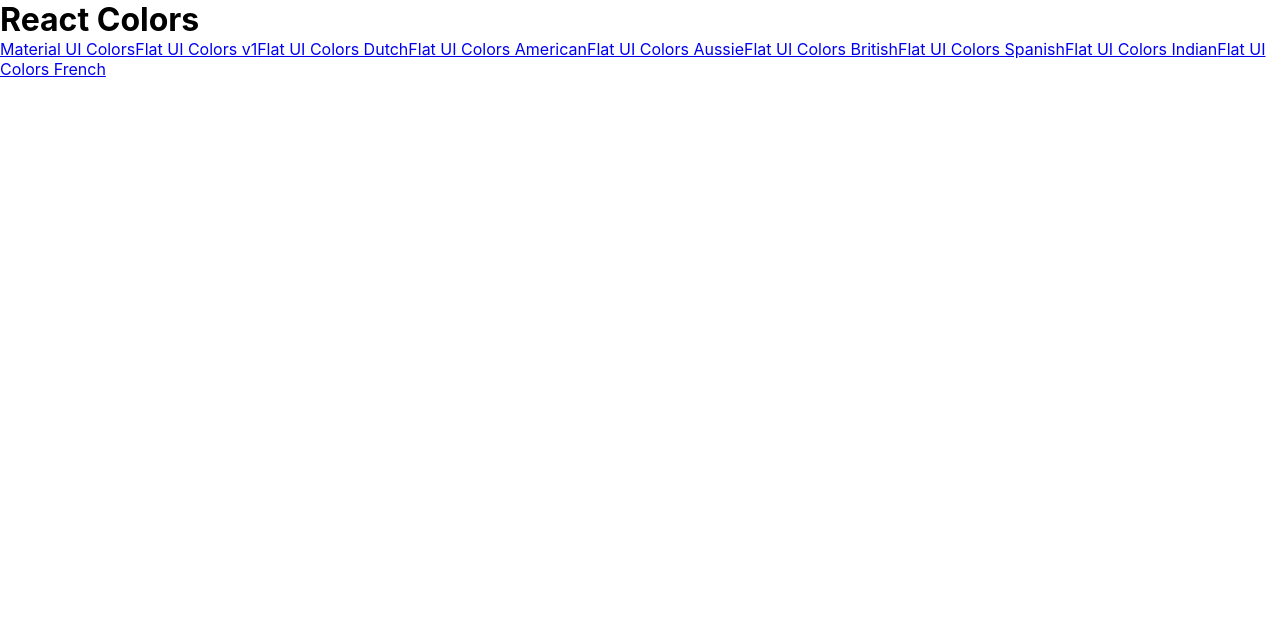
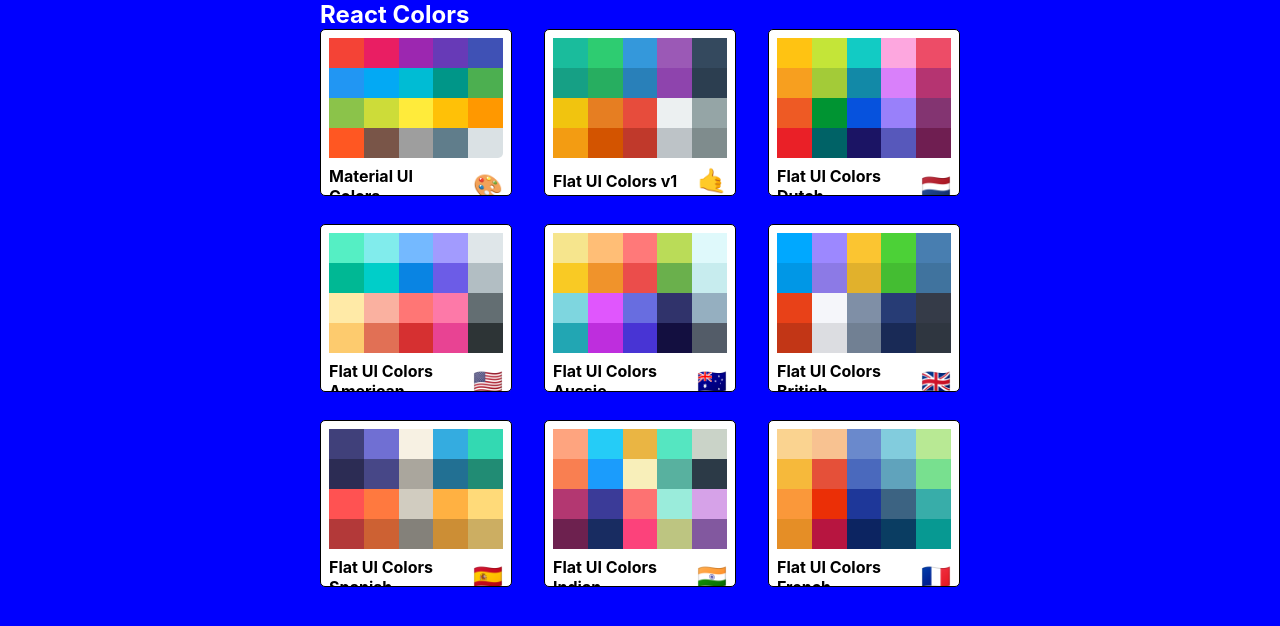
Before and after one commit to nikssan123/react-colors, a React (Create React App) app: page / in a window 1280 px wide. Shown: the top 626 px of the page. Built offline with nearby package versions, Linux system fonts and the light colour scheme; the HTML template or start-up script is replaced by a standard one.

Commit message:
adding minipalette

```diff
--- a/src/App.js
+++ b/src/App.js
@@ -12,7 +12,11 @@
 	render() {
 		return (
 			<Switch>
-				<Route exact path="/" render={() => <PaletteList palettes={seedColors} />} />
+				<Route
+					exact
+					path="/"
+					render={props => <PaletteList palettes={seedColors} {...props} />}
+				/>
 				<Route
 					exact
 					path="/palette/:id"
@@ -22,6 +26,7 @@
 						/>
 					)}
 				/>
+				<Route exact path="/palette/:paletteId/:colorId" render={() => <h1>Hi</h1>} />
 			</Switch>
 			// <Palette palette={generatePalette(seedColors[1])} />
 		);
--- a/src/ColorBox.js
+++ b/src/ColorBox.js
@@ -1,4 +1,5 @@
 import React, { Component } from 'react';
+import { Link } from 'react-router-dom';
 import { CopyToClipboard } from 'react-copy-to-clipboard';
 import './ColorBox.css';
 
@@ -36,7 +37,9 @@
 						</div>
 						<button className="copy-button">Copy</button>
 					</div>
-					<span className="see-more">More</span>
+					<Link to="/" onClick={e => e.stopPropagation()}>
+						<span className="see-more">More</span>
+					</Link>
 				</div>
 			</CopyToClipboard>
 		);
--- /dev/null
+++ b/src/MiniPalette.js
@@ -0,0 +1,67 @@
+import React from 'react';
+import { withStyles } from '@material-ui/styles';
+
+const styles = {
+	root: {
+		backgroundColor: 'white',
+		border: '1px solid black',
+		borderRadius: '5px',
+		padding: '0.5rem',
+		position: 'relative',
+		overflow: 'hidden',
+		'&:hover': {
+			cursor: 'pointer'
+		}
+	},
+	colors: {
+		backgroundColor: '#dae1e4',
+		height: '120px',
+		width: '100%',
+		borderRadius: '5px'
+	},
+	title: {
+		display: 'flex',
+		justifyContent: 'space-between',
+		alignItems: 'center',
+		margin: '0',
+		color: 'black',
+		paddingTop: '0.5rem',
+		fontSize: '1rem',
+		position: 'relative'
+	},
+	emoji: {
+		marginLeft: '0.5rem',
+		fontSize: '1.5rem'
+	},
+	miniColor: {
+		height: '25%',
+		width: '20%',
+		display: 'inline-block',
+		margin: '0 auto',
+		position: 'relative',
+		marginBottom: '-4px'
+	}
+};
+
+const MiniPalette = props => {
+	const { classes, paletteName, emoji, colors, handleClick } = props;
+
+	const miniColorBoxes = colors.map(color => (
+		<div
+			key={color.name}
+			className={classes.miniColor}
+			style={{ backgroundColor: color.color }}
+		/>
+	));
+
+	return (
+		<div className={classes.root} onClick={handleClick}>
+			<div className={classes.colors}> {miniColorBoxes}</div>
+			<h5 className={classes.title}>
+				{paletteName} <span className={classes.emoji}>{emoji}</span>
+			</h5>
+		</div>
+	);
+};
+
+export default withStyles(styles)(MiniPalette);
--- a/src/PaletteList.js
+++ b/src/PaletteList.js
@@ -1,17 +1,63 @@
 import React, { Component } from 'react';
-import { Link } from 'react-router-dom';
+import { withStyles } from '@material-ui/styles';
+import MiniPalette from './MiniPalette';
 
-export default class PaletteList extends Component {
+const styles = {
+	root: {
+		backgroundColor: 'blue',
+		height: '100vh',
+		display: 'flex',
+		alignItems: 'flex-start',
+		justifyContent: 'center'
+	},
+	container: {
+		width: '50%',
+		display: 'flex',
+		alignItems: 'flex-start',
+		flexDirection: 'column',
+		flexWrap: 'wrap'
+	},
+	nav: {
+		display: 'flex',
+		width: '100%',
+		justifyContent: 'space-between',
+		color: 'white'
+	},
+	palettes: {
+		boxSizing: 'border-box',
+		width: '100%',
+		display: 'grid',
+		gridTemplateColumns: 'repeat(3, 30%)',
+		gridGap: '5%'
+	}
+};
+
+class PaletteList extends Component {
+	goToPalette(id) {
+		this.props.history.push(`/palette/${id}`);
+	}
+
 	render() {
-		const { palettes } = this.props;
+		const { palettes, classes } = this.props;
 
 		return (
-			<div>
-				<h1>React Colors</h1>
-				{palettes.map(palette => (
-					<Link to={`/palette/${palette.id}`}>{palette.paletteName}</Link>
-				))}
+			<div className={classes.root}>
+				<div className={classes.container}>
+					<nav className={classes.nav}>
+						<h1>React Colors</h1>
+					</nav>
+					<div className={classes.palettes}>
+						{palettes.map(palette => (
+							<MiniPalette
+								{...palette}
+								handleClick={() => this.goToPalette(palette.id)}
+							/>
+						))}
+					</div>
+				</div>
 			</div>
 		);
 	}
 }
+
+export default withStyles(styles)(PaletteList);
```
Also changed, not shown: 1 other file (tests, documents, lock files or other folders).
